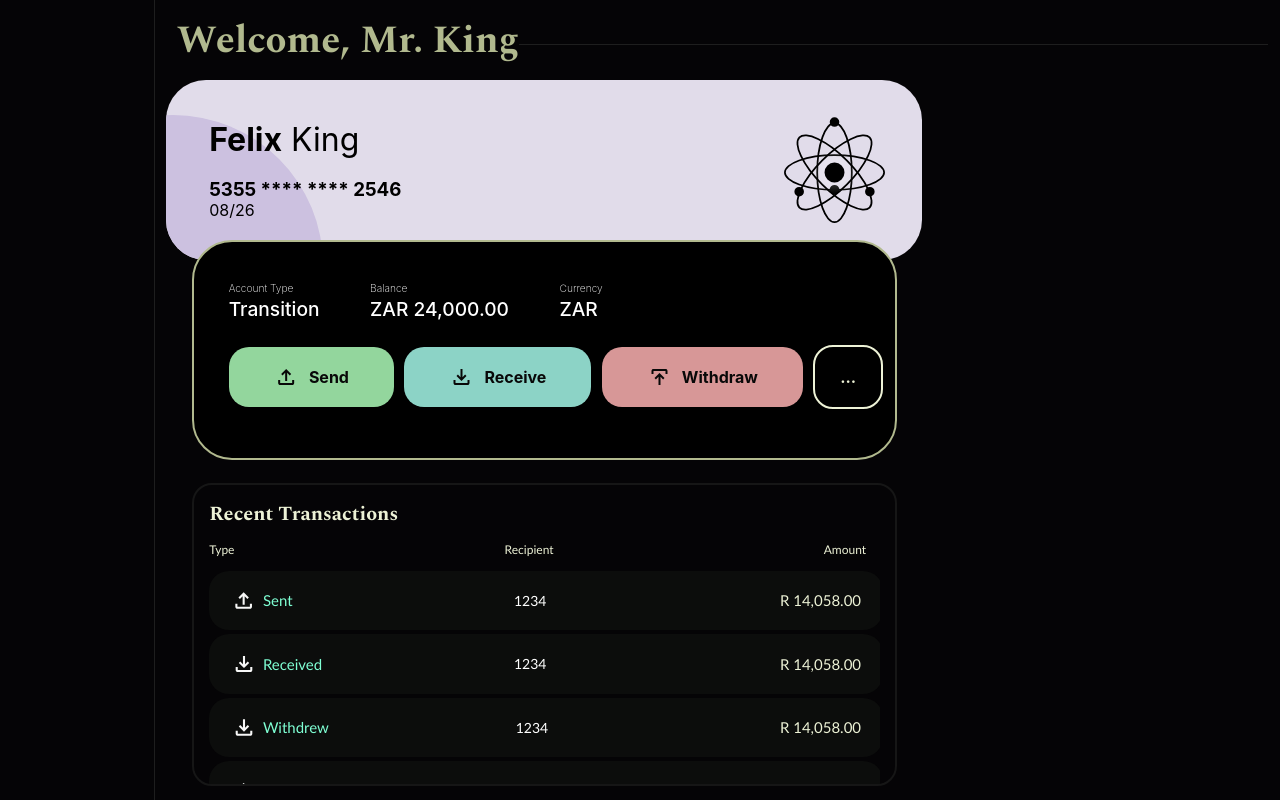
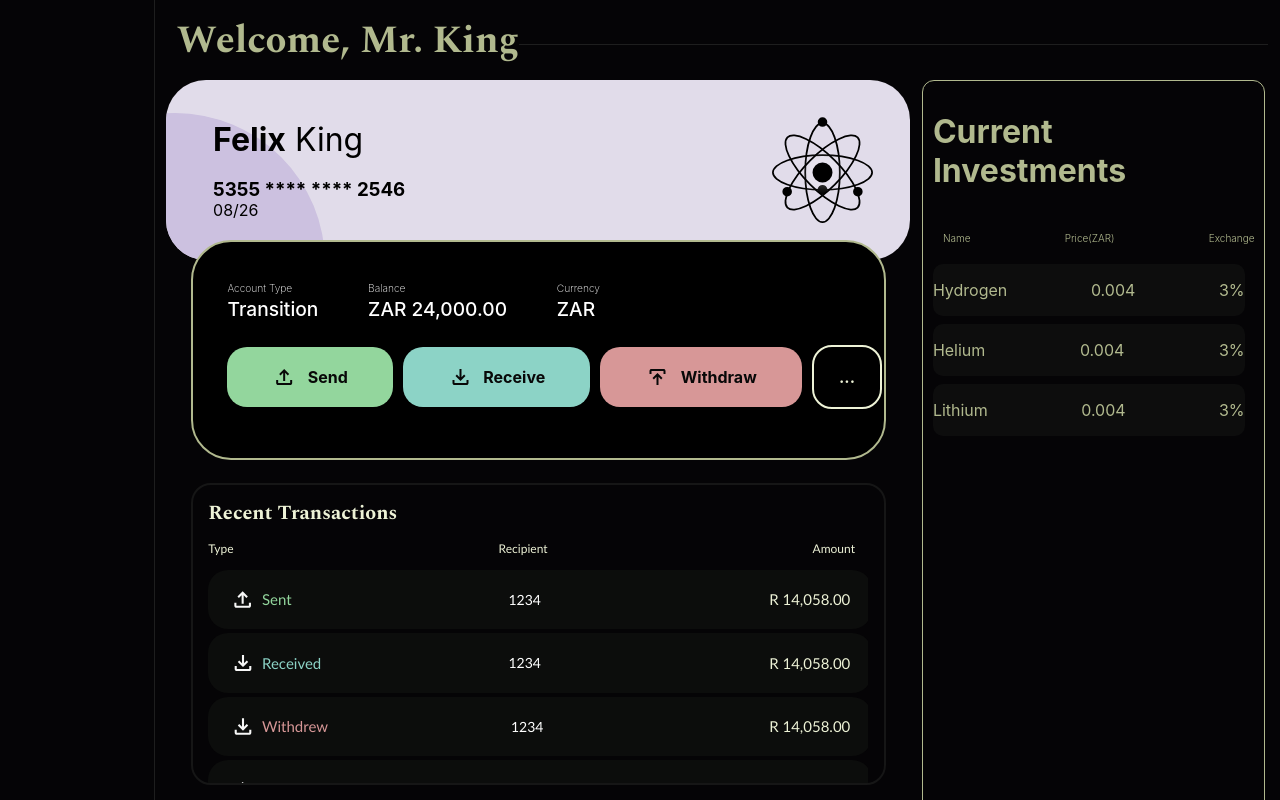
Before and after one commit to Bladeyboy54/Elementium-frontend, a React (Create React App) app in the folder elementium/elementium-app/: page /account/user/1 in a window 1280 px wide. Built offline with nearby package versions, Linux system fonts and the light colour scheme; no server answers.

Commit message:
milestone - displaying user data

```diff
--- /dev/null
+++ b/elementium/elementium-app/src/components/CurrentInvestmentsCardComponent/CurrentInvestmentsCardComponent-styles.module.scss
@@ -0,0 +1,10 @@
+.main{
+    display: flex;
+    flex-direction: row;
+    width: 100%;
+    min-height: 1px;
+    border-radius: 10px;
+    background-color: #0D0D0D;
+    justify-content: space-between;
+    margin-bottom: 1vh;
+}
--- /dev/null
+++ b/elementium/elementium-app/src/components/CurrentInvestmentsCardComponent/CurrentInvestmentsCardComponent.tsx
@@ -0,0 +1,16 @@
+import React from "react";
+import styles from "./CurrentInvestmentsCardComponent-styles.module.scss";
+
+const CurrentInvestmentsCardComponent = (props: any) => {
+    const {name, price, exchange} = props;
+
+    return(
+        <div className={styles.main}>
+            <p>{name}</p>
+            <p>{price}</p>
+            <p>{exchange}</p>
+        </div>
+    );
+}
+
+export default CurrentInvestmentsCardComponent;
--- /dev/null
+++ b/elementium/elementium-app/src/components/CurrentInvestmentsComponent/CurrentInvestmentsComponent-styles.module.scss
@@ -0,0 +1,30 @@
+.main{
+    display: flex;
+    flex-direction: column;
+    width: 90%;
+    height: 100%;
+    display: flex;
+    border: 1px solid #B1B98E;
+    border-radius: 12px;
+    padding: 10px;
+    padding-right: 1.5vw;
+
+    h1{
+        display: flex;
+        flex-wrap: wrap;
+    }
+
+    .content{
+        display: flex;
+        flex-direction: column;
+
+        .columnTitles{
+            display: flex;
+            justify-content: space-between;
+            width: 100%;
+            padding: 10px;
+            font-weight: 300;
+            font-size: 10px;
+        }
+    }
+}
--- /dev/null
+++ b/elementium/elementium-app/src/components/CurrentInvestmentsComponent/CurrentInvestmentsComponent.tsx
@@ -0,0 +1,27 @@
+import React from "react";
+import styles from "./CurrentInvestmentsComponent-styles.module.scss";
+import CurrentInvestmentsCardComponent from "../CurrentInvestmentsCardComponent/CurrentInvestmentsCardComponent";
+
+const CurrentInvestmentsComponent = () => {
+    return(
+        <div className={styles.main}>
+
+            <h1>Current Investments</h1>
+
+
+            <div className={styles.content}>
+                <div className={styles.columnTitles}>
+                    <p>Name</p>
+                    <p>Price(ZAR)</p>
+                    <p>Exchange</p>
+                </div>
+
+                <CurrentInvestmentsCardComponent name="Hydrogen" price="0.004" exchange="3%"/>
+                <CurrentInvestmentsCardComponent name="Helium" price="0.004" exchange="3%"/>
+                <CurrentInvestmentsCardComponent name="Lithium" price="0.004" exchange="3%"/>
+            </div>
+        </div>
+    );
+}
+
+export default CurrentInvestmentsComponent;
--- a/elementium/elementium-app/src/components/ProfileComponents/TransactionHistoryCardComponent/TransactionHistoryCardComponent-styles.module.scss
+++ b/elementium/elementium-app/src/components/ProfileComponents/TransactionHistoryCardComponent/TransactionHistoryCardComponent-styles.module.scss
@@ -22,6 +22,15 @@
             width: 2vw;
             filter: invert(100%);
         }
+        .sent{
+            color: #93D69D;
+        }
+        .received{
+            color: #8CD3C6;
+        }
+        .withdrew{
+            color: #D79797;
+        }
     }
 
 
--- a/elementium/elementium-app/src/components/ProfileComponents/TransactionHistoryCardComponent/TransactionHistoryCardComponent.tsx
+++ b/elementium/elementium-app/src/components/ProfileComponents/TransactionHistoryCardComponent/TransactionHistoryCardComponent.tsx
@@ -23,7 +23,12 @@ const TransactionHistoryCardComponent = (props: any) => {
                             className={styles.icon}
                 alt="icon" />
 
-                {displayType}
+
+
+                {type === "sent" ? <p className={styles.sent}>{displayType}</p> :
+                type === "received" ? <p className={styles.received}>{displayType}</p> :
+                type === "withdrew" ? <p className={styles.withdrew}>{displayType}</p> :
+                <p className={styles.placeholder}>{displayType}</p>}
 
             </div>
             <div className={styles.recipient}>
--- a/elementium/elementium-app/src/screens/Account/User/index.tsx
+++ b/elementium/elementium-app/src/screens/Account/User/index.tsx
@@ -1,33 +1,63 @@
-import React from "react";
+import React, { useEffect, useState } from "react";
 import "./index.css";
 import { Sidebar } from "../../../elements/Sidebar";
 import atomImg from "../../../assets/logo-notext-black.svg";
 import ProfileActionsComponent from "../../../components/ProfileComponents/ProfileActionsComponent/ProfileActionsComponent";
 import TransactionHistoryCardComponent from "../../../components/ProfileComponents/TransactionHistoryCardComponent/TransactionHistoryCardComponent";
+import CurrentInvestmentsComponent from "../../../components/CurrentInvestmentsComponent/CurrentInvestmentsComponent";
 
 export const User = () => {
+
+  // Temporary api call for demonstration purposes
+  // example POST request:
+  //    {
+  //    "username": "john",
+  //    "email": "john@mail.com"
+  //    }
+
+
+  const [user, setUser] = useState<any>({});
+
+  useEffect(() => {
+    const fetchData = async () => {
+      try {
+        const response = await fetch("http://localhost:5138/api/UsersInfo/3"); //temporary api call with hardcoded id,
+        //                                                                      changing this with a chosen id for now to demonstrate
+        if (!response.ok) {
+          throw new Error(`HTTP error! status: ${response.status}`);
+        }
+        const data = await response.json();
+        console.log(data);
+        setUser(data);
+      } catch (error) {
+        console.error("Fetch error:", error);
+      }
+    };
+
+    fetchData();
+  }, []);
 
   return (
     <>
       <div className="main">
         <div className="side-bar-section"></div>
         <div className="content">
-
           <div className="welcome-title-section">
-          <h1>Welcome, Mr. King</h1>
+            {user.username != null ? <h1>Welcome, {user.username}</h1> : <h1>Welcome, Mr. King</h1>}
             <div className="filler-line"></div>
           </div>
 
           <div className="info">
             <div className="center-section">
-
-
-
               {/* Plaque */}
               <div className="plaque">
                 <div className="temp-shimmer"></div>
                 <div className="plaque-info">
-                <p><span className="bold-text">Felix</span> King</p>
+                  {user.username != null ?(<p>
+                    <span className="bold-text">{user.username}</span> {user.email}
+                  </p>):(<p>
+                    <span className="bold-text">Felix</span> King
+                  </p>)}
                   <h3>5355 **** **** 2546</h3>
                   <span className="plaque-date">08/26</span>
                 </div>
@@ -35,10 +65,8 @@ export const User = () => {
               </div>
               {/* end of Plaque */}
 
-
               {/* Profile Actions Component */}
               <ProfileActionsComponent />
-
 
               {/* recent transactions */}
               <div className="recent-transactions">
@@ -50,22 +78,49 @@ export const User = () => {
                     <p>Amount</p>
                   </div>
                   <div className="scroll-history">
-                  <TransactionHistoryCardComponent type="sent" recipient="1234" amount="14058"/>
-                  <TransactionHistoryCardComponent type="received" recipient="1234" amount="14058" />
-                  <TransactionHistoryCardComponent type="withdrew" recipient="1234" amount="14058" />
-                  <TransactionHistoryCardComponent type="sent" recipient="1234" amount="14058" />
-
+                    <TransactionHistoryCardComponent
+                      type="sent"
+                      recipient="1234"
+                      amount="14058"
+                    />
+                    <TransactionHistoryCardComponent
+                      type="received"
+                      recipient="1234"
+                      amount="14058"
+                    />
+                    <TransactionHistoryCardComponent
+                      type="withdrew"
+                      recipient="1234"
+                      amount="14058"
+                    />
+                    <TransactionHistoryCardComponent
+                      type="sent"
+                      recipient="1234"
+                      amount="14058"
+                    />
+                    <TransactionHistoryCardComponent
+                      type="sent"
+                      recipient="1234"
+                      amount="14058"
+                    />
+                    <TransactionHistoryCardComponent
+                      type="sent"
+                      recipient="1234"
+                      amount="14058"
+                    />
+                    <TransactionHistoryCardComponent
+                      type="sent"
+                      recipient="1234"
+                      amount="14058"
+                    />
                   </div>
                 </div>
               </div>
-
-
             </div>
-          <div className="right-section"></div>
-
+            <div className="right-section">
+              <CurrentInvestmentsComponent />
             </div>
-
-
+          </div>
         </div>
       </div>
     </>
```
Lines whose indentation alone changed are shown as unchanged.
